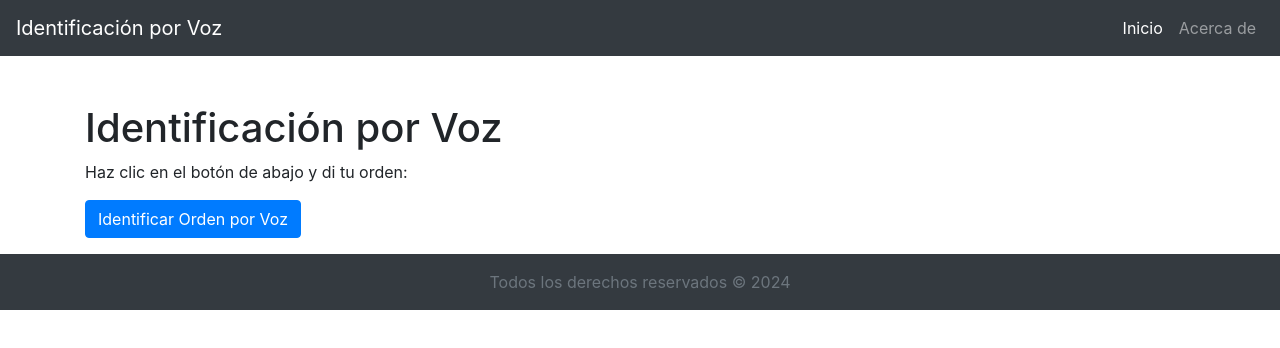
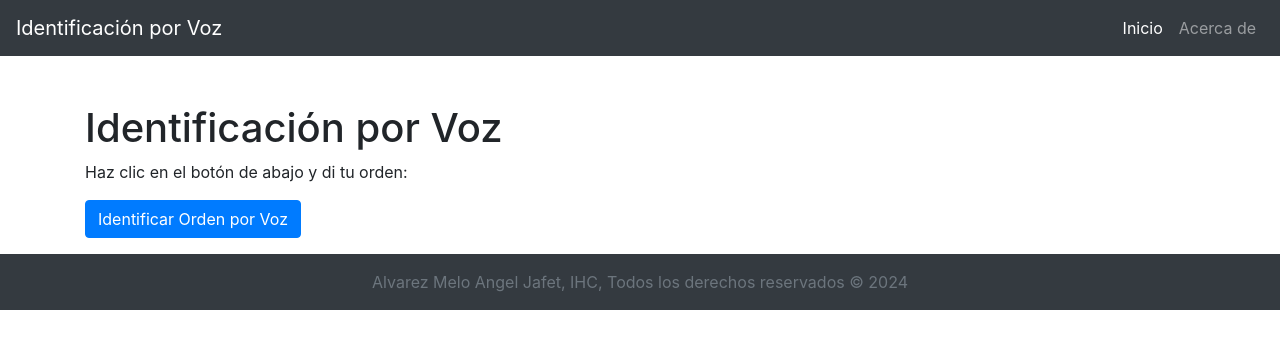
Before and after one commit to Angel7115/web-app-voice, a plain HTML site: page index.html in a window 1280 px wide. Drawn offline with nearby package versions, Linux system fonts and the light colour scheme.

Commit message:
Update index.html
Añadir mi nombre en en Copyright

```diff
--- a/index.html
+++ b/index.html
@@ -36,7 +36,7 @@
 
   <footer class="footer mt-auto py-3 bg-dark text-white">
     <div class="container text-center">
-      <span class="text-muted">Todos los derechos reservados &copy; 2024</span>
+      <span class="text-muted">Alvarez Melo Angel Jafet, IHC, Todos los derechos reservados &copy; 2024</span>
     </div>
   </footer>
 
```
